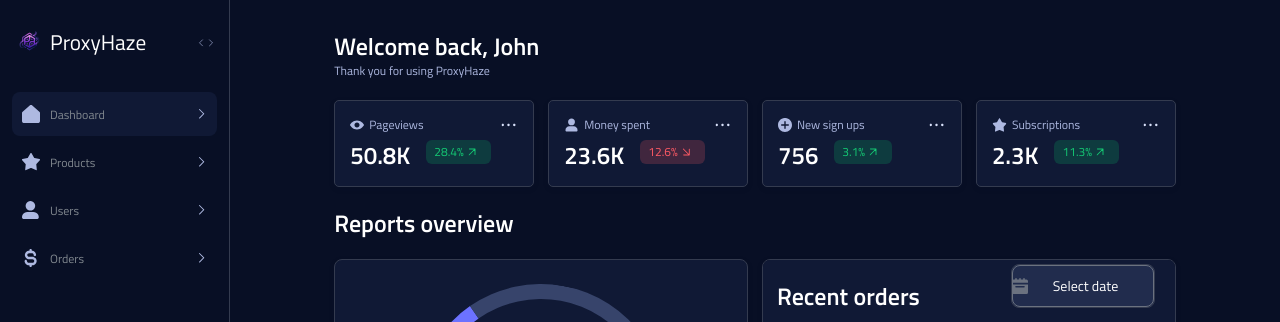
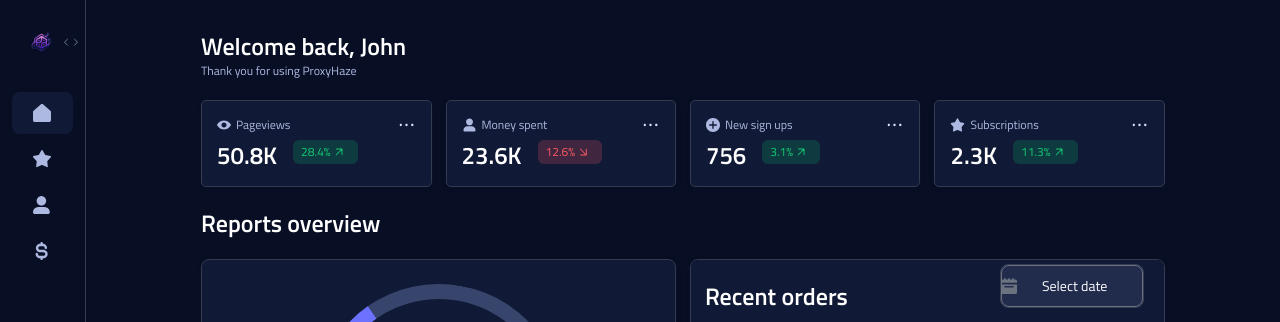
Before and after one commit to SaadMeer/proxySiteAdmin, a plain HTML site: page index.html in a window 1280 px wide. Both pictures are taken after a click on the element 206 px from the left and 42 px from the top of the page. Shown: the top 322 px of the page. Drawn offline with nearby package versions, Linux system fonts and the light colour scheme; files whose address does not match are found by name.

Commit message:
Admin Sidebar fix

```diff
--- a/app.js
+++ b/app.js
@@ -18,8 +18,6 @@ $(".progress-1").each(function(){
   });
 });
 
-
-
 const toggleBox = document.querySelector('.deskyop-arrow');
 
 
@@ -27,6 +25,12 @@ toggleBox.addEventListener('click', () => {
   const sidebarMain = document.querySelector('.sidebar-main-container');
   const sidebarSpan = document.querySelector('.sidebar-ul');
   const logoname = document.querySelector('.logoname');
+  const logBtn = document.querySelector('.logout-btn');
+
+  const dash1 = document.querySelector('.dash-li-1');
+  const dash2 = document.querySelector('.dash-li-2');
+  const dash3 = document.querySelector('.dash-li-3');
+  const dash4 = document.querySelector('.dash-li-4');
 
   const bottomUserName = document.querySelector('.bottom-user-name');
   // const logoname = document.querySelector('.logoname');
@@ -42,7 +46,13 @@ toggleBox.addEventListener('click', () => {
   toggleBox.classList.toggle("toggle-box-container-show");
   logoname.classList.toggle("logonamehide");
   document.querySelector('.main-logo').style.marginLeft = '17px';
+  logBtn.classList.toggle('logout-btn-none');
   bottomUserName.classList.toggle("bottom-user-name-hide");
+
+  dash1.classList.toggle("dash-li-name-show-1");
+  dash2.classList.toggle("dash-li-name-show-2");
+  dash3.classList.toggle("dash-li-name-show-3");
+  dash4.classList.toggle("dash-li-name-show-4");
 
 
   for (let i = 0; i < spans.length; i++) {
@@ -54,7 +64,6 @@ toggleBox.addEventListener('click', () => {
   }
   for (let i = 0; i < sidebarli.length; i++) {
     leftarrowMenu[i].classList.toggle("leftarrow-menu-hide");
-
   }
 
 })
@@ -68,3 +77,53 @@ function toggleSidebar() {
     sidebar.style.display = 'none';
   }
 }
+
+
+// const toggleBox = document.querySelector('.deskyop-arrow');
+
+
+// toggleBox.addEventListener('click', () => {
+//     const sidebarMain = document.querySelector('.sidebar-main-container');
+//     const sidebarSpan = document.querySelector('.sidebar-ul');
+//     const logoname = document.querySelector('.logoname');
+
+//     const bottomUserName = document.querySelector('.bottom-user-name');
+//     // const logoname = document.querySelector('.logoname');
+
+
+//     const leftarrowMenu = document.querySelectorAll('.leftarrow-menu');
+//     const sidebarli = document.querySelectorAll('.sidebar-li');
+//     const spans = sidebarSpan.getElementsByTagName("span");
+
+
+//     document.querySelector('.right-content-section').classList.toggle('right-content-section-flex')
+//     sidebarMain.classList.toggle("hide-sidebar");
+//     toggleBox.classList.toggle("toggle-box-container-show");
+//     logoname.classList.toggle("logonamehide");
+//     document.querySelector('.main-logo').style.marginLeft = '17px';
+//     bottomUserName.classList.toggle("bottom-user-name-hide");
+
+
+//     for (let i = 0; i < spans.length; i++) {
+//         spans[i].classList.toggle("dislpay-none");
+
+//     }
+//     for (let i = 0; i < sidebarli.length; i++) {
+//         sidebarli[i].classList.toggle("sidebar-icon-center");
+//     }
+//     for (let i = 0; i < sidebarli.length; i++) {
+//         leftarrowMenu[i].classList.toggle("leftarrow-menu-hide");
+
+//     }
+
+// })
+
+
+// function toggleSidebar() {
+//     var sidebar = document.querySelector('.sidebar-main-container');
+//     if (sidebar.style.display === 'none') {
+//       sidebar.style.display = 'block';
+//     } else {
+//       sidebar.style.display = 'none';
+//     }
+//   }
--- a/index.html
+++ b/index.html
@@ -13,7 +13,7 @@
     <!-- flowbite -->
     <link rel="stylesheet" href="style.css">
     <link rel="stylesheet" href="style.css">
-    <title>Proxy User</title>
+    <title>Proxy Admin</title>
     <link rel="icon" href="/assets/logo.png" type="image/x-icon">
 </head>
 
@@ -27,12 +27,13 @@
             <div class="logo-section">
                 <div class="logo-container">
                     <a href="index.html">
-                        <img src="./assets/logo.png" alt="">
-                        <h3>ProxyHaze</h3>
+                        <img class="main-logo" src="./assets/logo.png" alt="">
+                        <h3 class="logoname">ProxyHaze</h3>
                     </a>
                 </div>
                 <div class="toggle-box-container">
-                    <svg xmlns="http://www.w3.org/2000/svg" width="22" height="13" viewBox="0 0 22 13" fill="none">
+                    <svg xmlns="http://www.w3.org/2000/svg" class="deskyop-arrow" width="22" height="13"
+                        viewBox="0 0 22 13" fill="none">
                         <mask id="mask0_37_823" style="mask-type:luminance" maskUnits="userSpaceOnUse" x="0" y="0"
                             width="23" height="13">
                             <path d="M22.0004 0.830017H0V12.83H22.0004V0.830017Z" fill="white" />
@@ -48,14 +49,15 @@
                             </g>
                         </g>
                     </svg>
+                    <img src="./assets/imgs/Open Sidebar.png" class="mobsvg-toggle" onclick="toggleSidebar()" alt="">
                 </div>
             </div>
 
             <div class="sidebar-menu-section">
                 <ul class="sidebar-ul">
-                    <li class="sidebar-li active">
-                        <a href="">
-                            <span class="dash-li">
+                    <li class="sidebar-li dash-li-1 active">
+                        <a href="index.html">
+                            <span class="dash-li ">
                                 <svg xmlns="http://www.w3.org/2000/svg" width="18" height="18" viewBox="0 0 14 14"
                                     fill="none">
                                     <path
@@ -64,16 +66,16 @@
                                 </svg>
                                 <span class="dash-li-name">Dashboard</span>
                             </span>
-                            <svg xmlns="http://www.w3.org/2000/svg" width="6" height="10" viewBox="0 0 6 10"
-                                fill="none">
+                            <svg xmlns="http://www.w3.org/2000/svg" class="leftarrow-menu" width="6" height="10"
+                                viewBox="0 0 6 10" fill="none">
                                 <path
                                     d="M0.484 9.58887C0.372 9.58887 0.284 9.56087 0.22 9.50487C0.14 9.45687 0.08 9.38687 0.04 9.29487C0 9.20287 -0.01 9.10887 0.01 9.01287C0.03 8.91687 0.076 8.83687 0.148 8.77287L4.12 4.78887L0.148 0.804868C0.044 0.716867 -1.43051e-09 0.604868 0.016 0.468868C0.016 0.348867 0.06 0.236868 0.148 0.132868C0.244 0.0528679 0.36 0.00886822 0.496 0.000867844C0.632 -0.00713253 0.74 0.0368681 0.82 0.132868L5.14 4.45287C5.236 4.53287 5.284 4.64287 5.284 4.78287C5.284 4.92287 5.236 5.03687 5.14 5.12487L0.82 9.44487C0.74 9.54087 0.628 9.58887 0.484 9.58887Z"
                                     fill="#AEB9E1" />
                             </svg>
                         </a>
                     </li>
-                    <li class="sidebar-li">
-                        <a href="">
+                    <li class="sidebar-li dash-li-2">
+                        <a href="pricing.html">
                             <span class="dash-li">
                                 <svg xmlns="http://www.w3.org/2000/svg" width="18" height="18" viewBox="0 0 14 14"
                                     fill="none">
@@ -83,16 +85,16 @@
                                 </svg>
                                 <span class="dash-li-name">Products</span>
                             </span>
-                            <svg xmlns="http://www.w3.org/2000/svg" width="6" height="10" viewBox="0 0 6 10"
-                                fill="none">
+                            <svg xmlns="http://www.w3.org/2000/svg" class="leftarrow-menu" width="6" height="10"
+                                viewBox="0 0 6 10" fill="none">
                                 <path
                                     d="M0.484 9.58887C0.372 9.58887 0.284 9.56087 0.22 9.50487C0.14 9.45687 0.08 9.38687 0.04 9.29487C0 9.20287 -0.01 9.10887 0.01 9.01287C0.03 8.91687 0.076 8.83687 0.148 8.77287L4.12 4.78887L0.148 0.804868C0.044 0.716867 -1.43051e-09 0.604868 0.016 0.468868C0.016 0.348867 0.06 0.236868 0.148 0.132868C0.244 0.0528679 0.36 0.00886822 0.496 0.000867844C0.632 -0.00713253 0.74 0.0368681 0.82 0.132868L5.14 4.45287C5.236 4.53287 5.284 4.64287 5.284 4.78287C5.284 4.92287 5.236 5.03687 5.14 5.12487L0.82 9.44487C0.74 9.54087 0.628 9.58887 0.484 9.58887Z"
                                     fill="#AEB9E1" />
                             </svg>
                         </a>
                     </li>
-                    <li class="sidebar-li">
-                        <a href="">
+                    <li class="sidebar-li dash-li-3">
+                        <a href="generator.html">
                             <span class="dash-li">
                                 <svg xmlns="http://www.w3.org/2000/svg" width="18" height="18" viewBox="0 0 13 13"
                                     fill="none">
@@ -102,16 +104,16 @@
                                 </svg>
                                 <span class="dash-li-name">Users</span>
                             </span>
-                            <svg xmlns="http://www.w3.org/2000/svg" width="6" height="10" viewBox="0 0 6 10"
-                                fill="none">
+                            <svg xmlns="http://www.w3.org/2000/svg" class="leftarrow-menu" width="6" height="10"
+                                viewBox="0 0 6 10" fill="none">
                                 <path
                                     d="M0.484 9.58887C0.372 9.58887 0.284 9.56087 0.22 9.50487C0.14 9.45687 0.08 9.38687 0.04 9.29487C0 9.20287 -0.01 9.10887 0.01 9.01287C0.03 8.91687 0.076 8.83687 0.148 8.77287L4.12 4.78887L0.148 0.804868C0.044 0.716867 -1.43051e-09 0.604868 0.016 0.468868C0.016 0.348867 0.06 0.236868 0.148 0.132868C0.244 0.0528679 0.36 0.00886822 0.496 0.000867844C0.632 -0.00713253 0.74 0.0368681 0.82 0.132868L5.14 4.45287C5.236 4.53287 5.284 4.64287 5.284 4.78287C5.284 4.92287 5.236 5.03687 5.14 5.12487L0.82 9.44487C0.74 9.54087 0.628 9.58887 0.484 9.58887Z"
                                     fill="#AEB9E1" />
                             </svg>
                         </a>
                     </li>
-                    <li class="sidebar-li">
-                        <a href="">
+                    <li class="sidebar-li dash-li-4">
+                        <a href="wallet.html">
                             <span class="dash-li">
                                 <svg xmlns="http://www.w3.org/2000/svg" width="18" height="18" viewBox="0 0 10 14"
                                     fill="none">
@@ -121,8 +123,8 @@
                                 </svg>
                                 <span class="dash-li-name">Orders</span>
                             </span>
-                            <svg xmlns="http://www.w3.org/2000/svg" width="6" height="10" viewBox="0 0 6 10"
-                                fill="none">
+                            <svg xmlns="http://www.w3.org/2000/svg" class="leftarrow-menu" width="6" height="10"
+                                viewBox="0 0 6 10" fill="none">
                                 <path
                                     d="M0.484 9.58887C0.372 9.58887 0.284 9.56087 0.22 9.50487C0.14 9.45687 0.08 9.38687 0.04 9.29487C0 9.20287 -0.01 9.10887 0.01 9.01287C0.03 8.91687 0.076 8.83687 0.148 8.77287L4.12 4.78887L0.148 0.804868C0.044 0.716867 -1.43051e-09 0.604868 0.016 0.468868C0.016 0.348867 0.06 0.236868 0.148 0.132868C0.244 0.0528679 0.36 0.00886822 0.496 0.000867844C0.632 -0.00713253 0.74 0.0368681 0.82 0.132868L5.14 4.45287C5.236 4.53287 5.284 4.64287 5.284 4.78287C5.284 4.92287 5.236 5.03687 5.14 5.12487L0.82 9.44487C0.74 9.54087 0.628 9.58887 0.484 9.58887Z"
                                     fill="#AEB9E1" />
@@ -687,7 +689,8 @@
 
     <!-- scripts -->
 
-    <script src="https://code.jquery.com/jquery-3.7.1.js" integrity="sha256-eKhayi8LEQwp4NKxN+CfCh+3qOVUtJn3QNZ0TciWLP4=" crossorigin="anonymous"></script>
+    <script src="https://code.jquery.com/jquery-3.7.1.js"
+        integrity="sha256-eKhayi8LEQwp4NKxN+CfCh+3qOVUtJn3QNZ0TciWLP4=" crossorigin="anonymous"></script>
     <script src="https://unpkg.com/leaflet@1.9.4/dist/leaflet.js"></script>
     <script src="map.js"></script>
 
--- a/style.css
+++ b/style.css
@@ -224,7 +224,7 @@ body {
 .hide-sidebar {
     width: 86px;
     transition: 0.3s ease-in-out;
-    overflow: hidden;
+    /* overflow: hidden; */
 }
 
 .logo-section {
@@ -266,11 +266,121 @@ body {
 
 .toggle-box-container-show {
     position: absolute;
-    background-color: var(--white);
     transform: rotate(180deg);
     transition: var(--transition-half-s);
-    left: 80px;
-    box-shadow: rgba(100, 100, 111, 0.2) 0px 7px 29px 0px;
+    left: 60px;
+}
+
+.dash-li-name-show-1::after {
+    content: "Dashboard";
+    display: none;
+    position: absolute;
+    top: 5px;
+    left: 60px;
+    font-size: 12px !important;
+    font-weight: 600;
+    letter-spacing: 1px;
+    background-color: #101935;
+    padding: 5px 15px;
+    border: 1px solid #37446B;
+    border-radius: 10px;
+    z-index: 999;
+    color: #939ca5;
+    overflow: visible;
+    opacity: 0;
+    transition: 0.5s ease-in-out;
+}
+
+.dash-li-name-show-1:hover::after {
+    display: block;
+    z-index: 999;
+    color: #939ca5;
+    opacity: 1;
+    transition: 0.5s ease-in-out;
+}
+
+.dash-li-name-show-2::after {
+    content: "Products";
+    display: none;
+    position: absolute;
+    top: 5px;
+    left: 60px;
+    font-size: 12px !important;
+    font-weight: 600;
+    letter-spacing: 1px;
+    background-color: #101935;
+    padding: 5px 15px;
+    border: 1px solid #37446B;
+    border-radius: 10px;
+    z-index: 999;
+    color: #939ca5;
+    overflow: visible;
+    opacity: 0;
+    transition: 0.5s ease-in-out;
+}
+
+.dash-li-name-show-2:hover::after {
+    display: block;
+    z-index: 999;
+    color: #939ca5;
+    opacity: 1;
+    transition: 0.5s ease-in-out;
+}
+
+.dash-li-name-show-3::after {
+    content: "Users";
+    display: none;
+    position: absolute;
+    top: 5px;
+    left: 60px;
+    font-size: 12px !important;
+    font-weight: 600;
+    letter-spacing: 1px;
+    background-color: #101935;
+    padding: 5px 15px;
+    border: 1px solid #37446B;
+    border-radius: 10px;
+    z-index: 999;
+    color: #939ca5 !important;
+    overflow: visible;
+    opacity: 0;
+    transition: 0.5s ease-in-out;
+}
+
+.dash-li-name-show-3:hover::after {
+    display: block;
+    z-index: 999;
+    color: #939ca5;
+    opacity: 1;
+    transition: 0.5s ease-in-out;
+}
+
+.dash-li-name-show-4::after {
+    content: "Orders";
+    display: none;
+    position: absolute;
+    top: 5px;
+    left: 60px;
+    font-size: 12px !important;
+    font-weight: 600;
+    letter-spacing: 1px;
+    background-color: #101935;
+    padding: 5px 15px;
+    border: 1px solid #37446B;
+    border-radius: 10px;
+    z-index: 999;
+    color: #939ca5 !important;
+    overflow: visible;
+    opacity: 0;
+    transition: 0.5s ease-in-out;
+}
+
+.dash-li-name-show-4:hover::after {
+    display: block;
+    z-index: 999;
+    color: #939ca5;
+    opacity: 1;
+    transition: 0.5s ease-in-out;
 }
 
 /*
@@ -279,6 +389,25 @@ body {
     transition: var(--transition-half-s);
     box-shadow: rgba(100, 100, 111, 0.2) 0px 7px 29px 0px;
 } */
+.logout-btn-none {
+    display: none;
+}
+
+.logoname {
+    display: block;
+}
+
+.logonamehide {
+    display: none;
+}
+
+.leftarrow-menu-hide {
+    display: none;
+}
+
+.bottom-user-name-hide {
+    display: none;
+}
 
 .toggle-box-container svg {}
 
@@ -289,6 +418,7 @@ body {
 }
 
 .sidebar-li {
+    position: relative;
     margin-top: 4px;
     border-radius: 8px;
     transition: var(-transition-half-s);
@@ -383,6 +513,9 @@ body {
     width: calc(100% - 230px);
     padding: 30px;
 }
+.right-content-section-flex {
+    width: calc(100% - 86px);
+}
 
 .right-content-innerBox {
     width: 85%;
@@ -476,7 +609,7 @@ body {
     margin: 20px;
     width: 200px;
     height: 100px;
-  }
+}
 
 .progress-1 {
     position: relative;
@@ -518,6 +651,7 @@ body {
     /* half azure */
     border-right-color: #6C72FF;
 }
+
 .progress-1 span {
     color: #FFF;
     font-size: 36px;
@@ -526,9 +660,11 @@ body {
     font-weight: 600;
     line-height: 16px;
 }
-.progress-1 p{
+
+.progress-1 p {
     padding-top: 10px;
 }
+
 .bg7 {
     background-color: #9A91FB !important;
 }
@@ -958,7 +1094,8 @@ body {
     overflow: auto;
     display: block;
 }
-.rightContentProductAdminScroll{
+
+.rightContentProductAdminScroll {
     max-height: 70vh;
     overflow: auto;
     display: block;
@@ -991,3 +1128,17 @@ body {
     background: #37446B;
     height: 100px;
 }
+
+
+.mobsvg-toggle {
+    display: none;
+}
+
+@media only screen and (max-width: 576px) {
+    .mobsvg-toggle {
+        display: flex;
+    }
+    .deskyop-arrow {
+        display: none;
+    }
+}
```
Also changed, not shown: productAdmin.html (+24 -23 lines), assets/imgs/Group 277.png (added), assets/imgs/Open Sidebar.png (added). Lines whose indentation alone changed are shown as unchanged.
